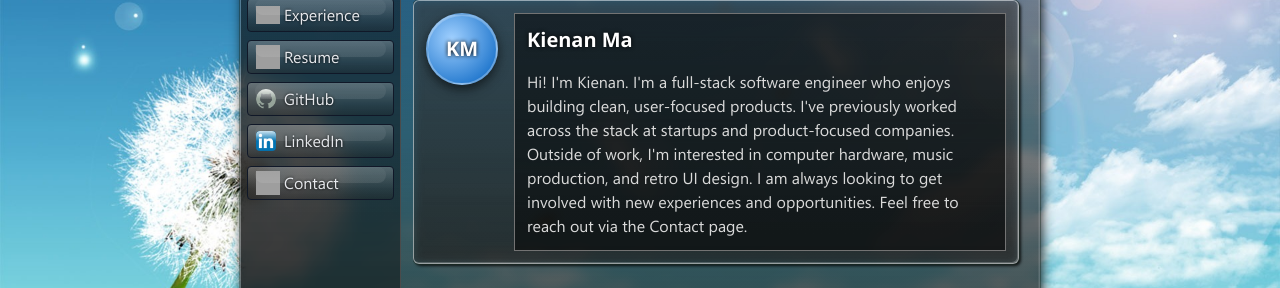
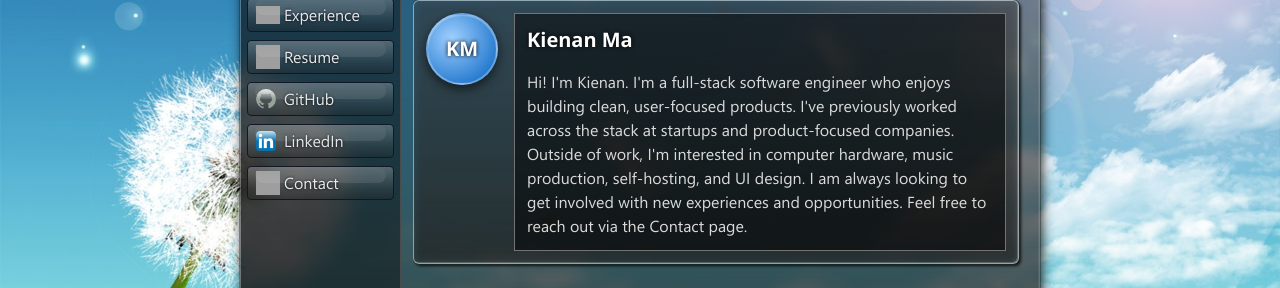
Before and after one commit to teng1m/website, a React (Vite) app: page / in a window 1280 px wide. Shown: the part 210-498 px from the top of the page. Built offline with nearby package versions, Linux system fonts and the light colour scheme; grey boxes are pictures that could not be loaded.

Commit message:
updated email address

```diff
--- a/src/data/data.ts
+++ b/src/data/data.ts
@@ -6,9 +6,9 @@ const data = {
     lastName: "Ma",
     initials: "KM",
     title: "Software Engineer",
-    bio: "Hi! I'm Kienan. I'm a full-stack software engineer who enjoys building clean, user-focused products. I've previously worked across the stack at startups and product-focused companies. Outside of work, I'm interested in computer hardware, music production, and retro UI design. I am always looking to get involved with new experiences and opportunities. Feel free to reach out via the Contact page.",
+    bio: "Hi! I'm Kienan. I'm a full-stack software engineer who enjoys building clean, user-focused products. I've previously worked across the stack at startups and product-focused companies. Outside of work, I'm interested in computer hardware, music production, self-hosting, and UI design. I am always looking to get involved with new experiences and opportunities. Feel free to reach out via the Contact page.",
 
-    email: { user: "kienanma", domain: "outlook.com" },
+    email: { user: "kienan1m", domain: "gmail.com" },
 
     links: {
         github: "https://github.com/teng1m",
```
